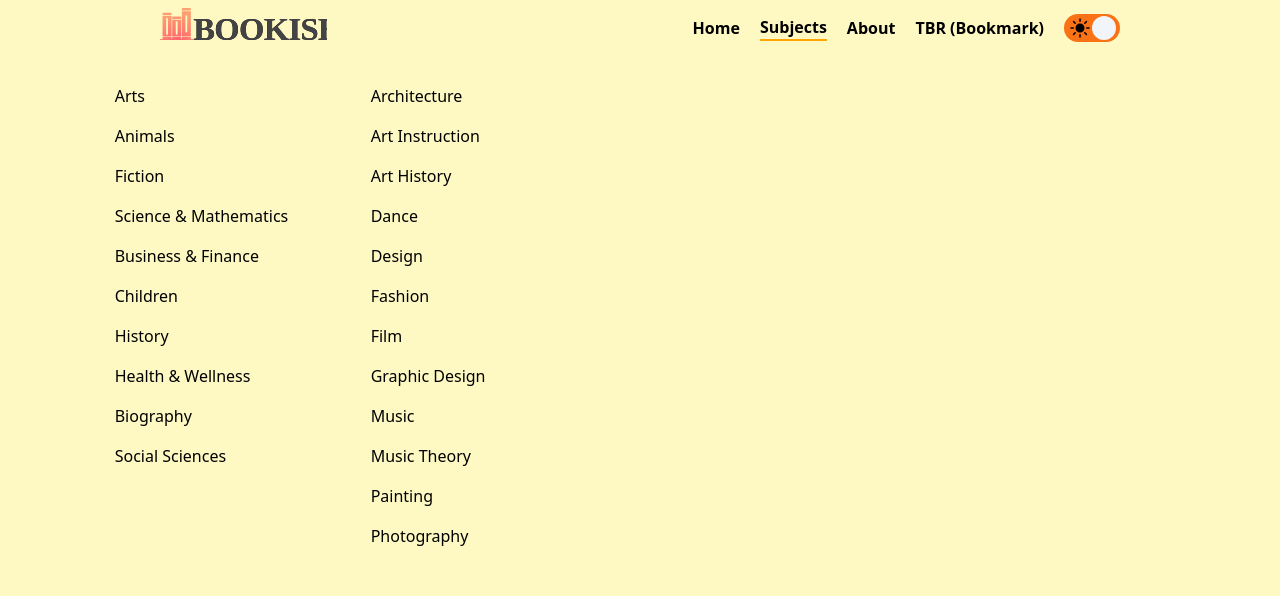
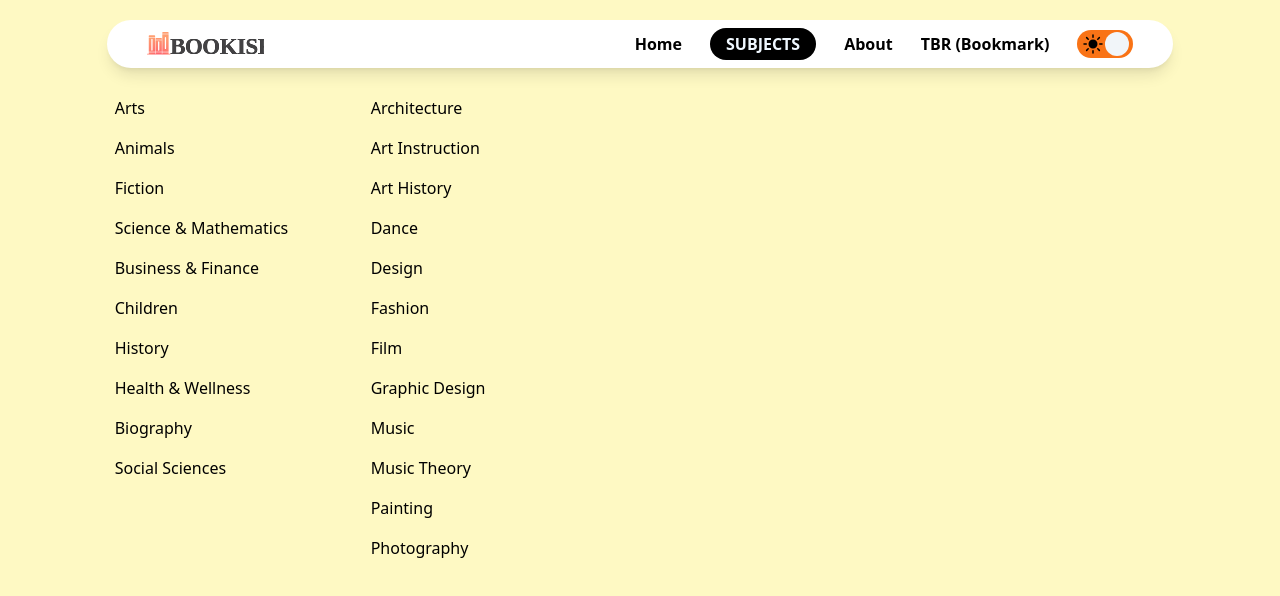
Before and after one commit to IsmayelAlam/Bookish, a React (Vite) app: page /subject in a window 1280 px wide. Shown: the top 596 px of the page. Built offline with nearby package versions, Linux system fonts and the light colour scheme; the HTML template or start-up script is replaced by a standard one.

Commit message:
redesign header

```diff
--- a/src/components/Header.jsx
+++ b/src/components/Header.jsx
@@ -4,11 +4,11 @@ import ToggleMode from "../ui/ModeToggle";
 
 export default function Header() {
   return (
-    <div className="flex w-full bg-yellow-100 justify-between items-center py-2 px-40">
+    <div className="flex mx-auto w-10/12 my-5 px-10 py-2 rounded-full shadow-lg justify-between items-center bg-white">
       <Link to="/">
         <Logo />
       </Link>
-      <div className="flex justify-between items-center font-semibold space-x-5 text-black capitalize text-md">
+      <div className="flex justify-between items-center font-semibold gap-7 text-black capitalize text-md">
         <NavLink to="/">home</NavLink>
         <NavLink to="/subject">subjects</NavLink>
         <NavLink to="/about">about</NavLink>
--- /dev/null
+++ b/src/hooks/useBookmark.js
@@ -0,0 +1,14 @@
+import { useEffect, useState } from "react";
+
+export default function useBookmark(initialState, key) {
+  const [value, setValue] = useState(
+    () => JSON.parse(localStorage.getItem(key)) || initialState
+  );
+
+  useEffect(
+    () => localStorage.setItem(key, JSON.stringify(value)),
+    [value, key]
+  );
+
+  return [value, setValue];
+}
--- a/src/index.css
+++ b/src/index.css
@@ -10,5 +10,10 @@ body::-webkit-scrollbar {
 }
 
 a.active {
-  border-bottom: 2px solid orange;
+  /* border-bottom: 2px solid orange; */
+  background: #000;
+  color: aliceblue;
+  padding: 0.25rem 1rem;
+  border-radius: 5rem;
+  text-transform: uppercase;
 }
--- a/src/pages/Book.jsx
+++ b/src/pages/Book.jsx
@@ -43,6 +43,12 @@ export default function Book() {
   const description = allData?.description?.value || allData?.description;
 
   const cover = `https://covers.openlibrary.org/b/id/${allData?.covers?.[0]}-L.jpg`;
+
+  function handleBookmark(e) {
+    e.preventDefault();
+  }
+
+  console.log(allData, author.data);
 
   return (
     <div className="px-40 py-14 grid grid-cols-[1fr,3fr,1fr] min-h-screen gap-5">
@@ -99,6 +105,7 @@ export default function Book() {
           <MiniDetailCards
             text={`${bookWorkEdition?.data?.entries.length || 0} editions`}
             icon={<AiOutlineCreditCard />}
+            onClick={handleBookmark}
           />
         </div>
 
--- a/src/ui/BookCard.jsx
+++ b/src/ui/BookCard.jsx
@@ -10,12 +10,13 @@ export default function BookCard({ book }) {
     ? `https://covers.openlibrary.org/b/id/${book.cover_i}-M.jpg`
     : cover;
 
-  console.log(book.isbn?.find((num) => num.length === 10));
   const link = `/book/${book?.key.split("/")?.[2]}_${
     book?.edition_key?.[0]
   }_${book.isbn?.find((num) => num.length === 10)}_${
     book?.lending_identifier_s || ""
   }`;
+
+  console.log(book);
 
   return (
     <li>
--- a/src/ui/Logo.jsx
+++ b/src/ui/Logo.jsx
@@ -1,16 +1,13 @@
 import logo_light from "../assets/logo_light.svg";
 import logo_dark from "../assets/logo_dark.svg";
+import logo from "../assets/logo.svg";
 
 const isDark = window.matchMedia("(prefers-color-scheme: dark)");
 
 export default function Logo() {
   return (
     <div>
-      <img
-        src={!isDark ? logo_dark : logo_light}
-        alt="logo"
-        className="h-10 w-auto"
-      />
+      <img src={logo_light} alt="logo" className="h-7 mt-1 w-auto" />
     </div>
   );
 }
--- a/src/ui/MiniDetailCards.jsx
+++ b/src/ui/MiniDetailCards.jsx
@@ -1,7 +1,8 @@
-export default function MiniDetailCards({ icon, text }) {
+export default function MiniDetailCards({ icon, text, onClick }) {
   return (
     <div
       className={`flex items-center py-2 px-2 rounded-lg bg-yellow-300 gap-1 truncate`}
+      onClick={onClick}
     >
       <div className={`border border-black p-1 rounded-full`}>{icon}</div>
       <p>{text}</p>
```
Also changed, not shown: src/assets/logo.svg (renamed from public/logo.svg), 1 other file (tests, documents, lock files or other folders).
